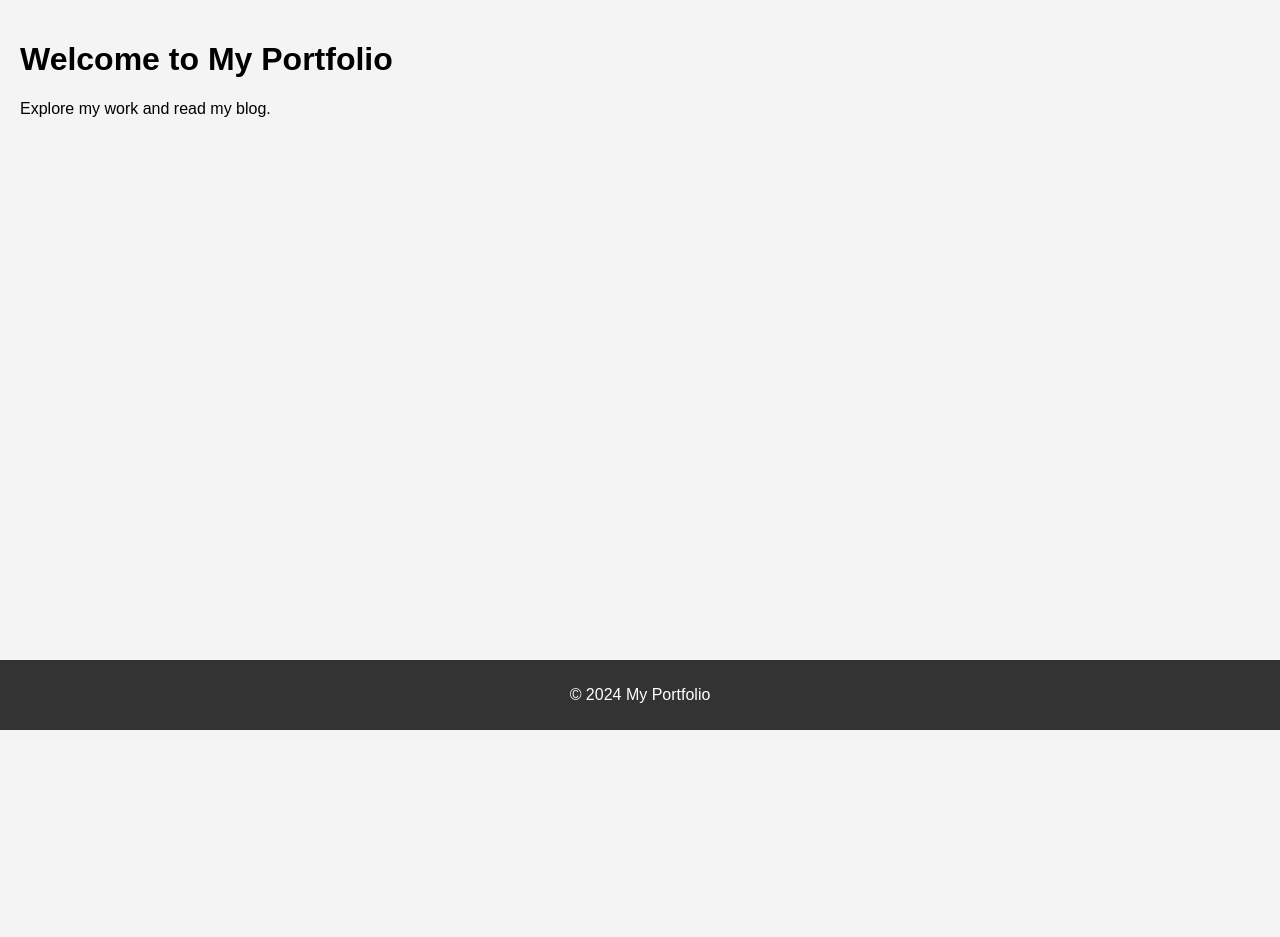
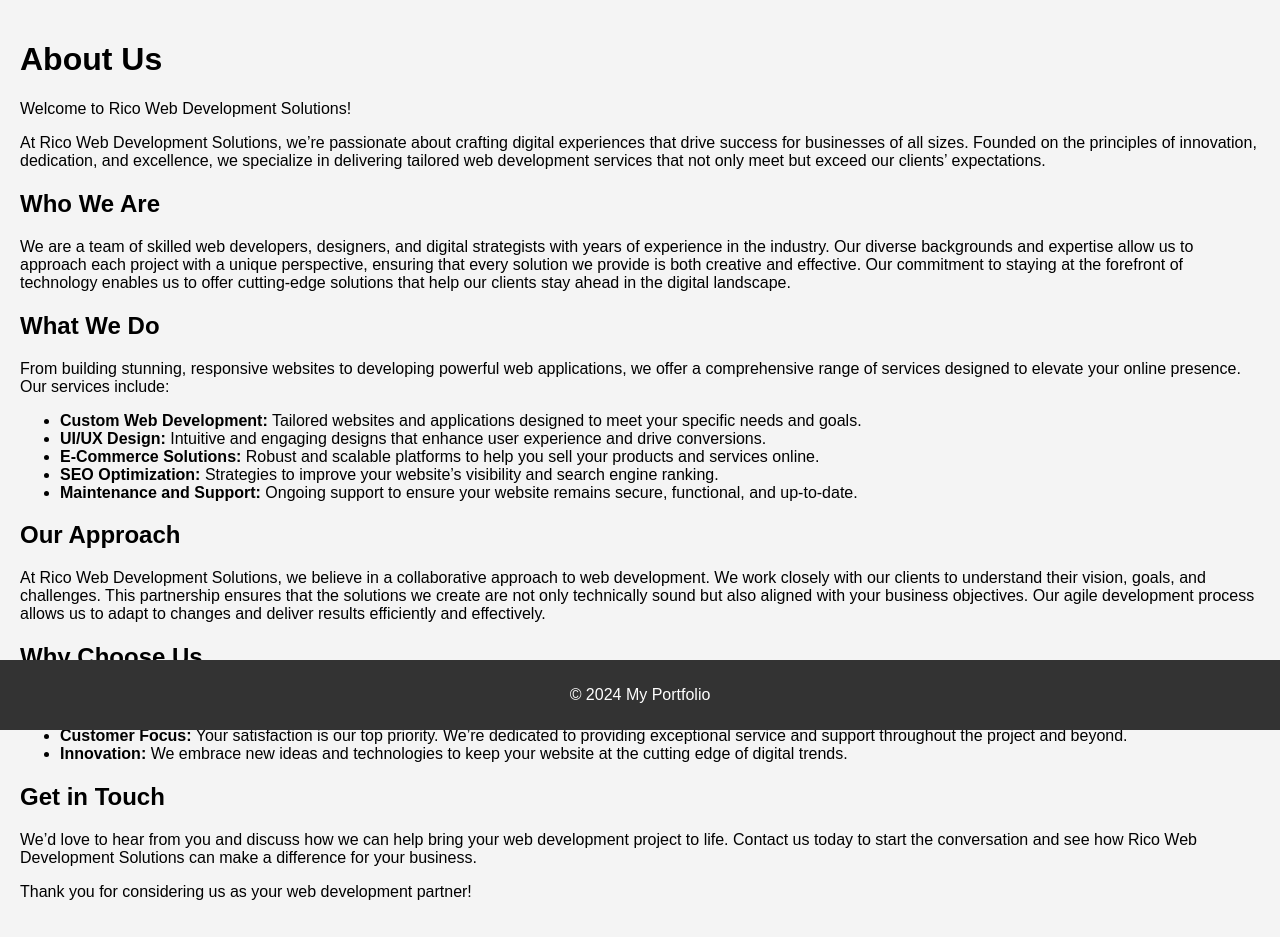
Before and after one commit to Rico-Web-Development-Solutions/our-website, a Flask app: page / in a window 1280 px wide. Shown: the part 70-1007 px from the top of the page. Before the commit the page ends 800 px from the top, so only its background shows below. Run offline with Flask 3, Linux system fonts and the light colour scheme.

Commit message:
Update index.html

```diff
--- a/portfolio_blog/templates/index.html
+++ b/portfolio_blog/templates/index.html
@@ -1,5 +1,36 @@
 {% extends "layout.html" %}
 {% block content %}
-<h1>Welcome to My Portfolio</h1>
-<p>Explore my work and read my blog.</p>
+    <h1>About Us</h1>
+    <p>Welcome to Rico Web Development Solutions!</p>
+
+    <p>At Rico Web Development Solutions, we’re passionate about crafting digital experiences that drive success for businesses of all sizes. Founded on the principles of innovation, dedication, and excellence, we specialize in delivering tailored web development services that not only meet but exceed our clients’ expectations.</p>
+
+    <h2>Who We Are</h2>
+    <p>We are a team of skilled web developers, designers, and digital strategists with years of experience in the industry. Our diverse backgrounds and expertise allow us to approach each project with a unique perspective, ensuring that every solution we provide is both creative and effective. Our commitment to staying at the forefront of technology enables us to offer cutting-edge solutions that help our clients stay ahead in the digital landscape.</p>
+
+    <h2>What We Do</h2>
+    <p>From building stunning, responsive websites to developing powerful web applications, we offer a comprehensive range of services designed to elevate your online presence. Our services include:</p>
+    <ul>
+        <li><strong>Custom Web Development:</strong> Tailored websites and applications designed to meet your specific needs and goals.</li>
+        <li><strong>UI/UX Design:</strong> Intuitive and engaging designs that enhance user experience and drive conversions.</li>
+        <li><strong>E-Commerce Solutions:</strong> Robust and scalable platforms to help you sell your products and services online.</li>
+        <li><strong>SEO Optimization:</strong> Strategies to improve your website’s visibility and search engine ranking.</li>
+        <li><strong>Maintenance and Support:</strong> Ongoing support to ensure your website remains secure, functional, and up-to-date.</li>
+    </ul>
+
+    <h2>Our Approach</h2>
+    <p>At Rico Web Development Solutions, we believe in a collaborative approach to web development. We work closely with our clients to understand their vision, goals, and challenges. This partnership ensures that the solutions we create are not only technically sound but also aligned with your business objectives. Our agile development process allows us to adapt to changes and deliver results efficiently and effectively.</p>
+
+    <h2>Why Choose Us</h2>
+    <ul>
+        <li><strong>Expertise:</strong> Our team brings a wealth of experience and a deep understanding of the latest technologies and best practices.</li>
+        <li><strong>Customization:</strong> We tailor our solutions to fit your unique needs and ensure your project stands out.</li>
+        <li><strong>Customer Focus:</strong> Your satisfaction is our top priority. We’re dedicated to providing exceptional service and support throughout the project and beyond.</li>
+        <li><strong>Innovation:</strong> We embrace new ideas and technologies to keep your website at the cutting edge of digital trends.</li>
+    </ul>
+
+    <h2>Get in Touch</h2>
+    <p>We’d love to hear from you and discuss how we can help bring your web development project to life. Contact us today to start the conversation and see how Rico Web Development Solutions can make a difference for your business.</p>
+
+    <p>Thank you for considering us as your web development partner!</p>
 {% endblock %}
```
